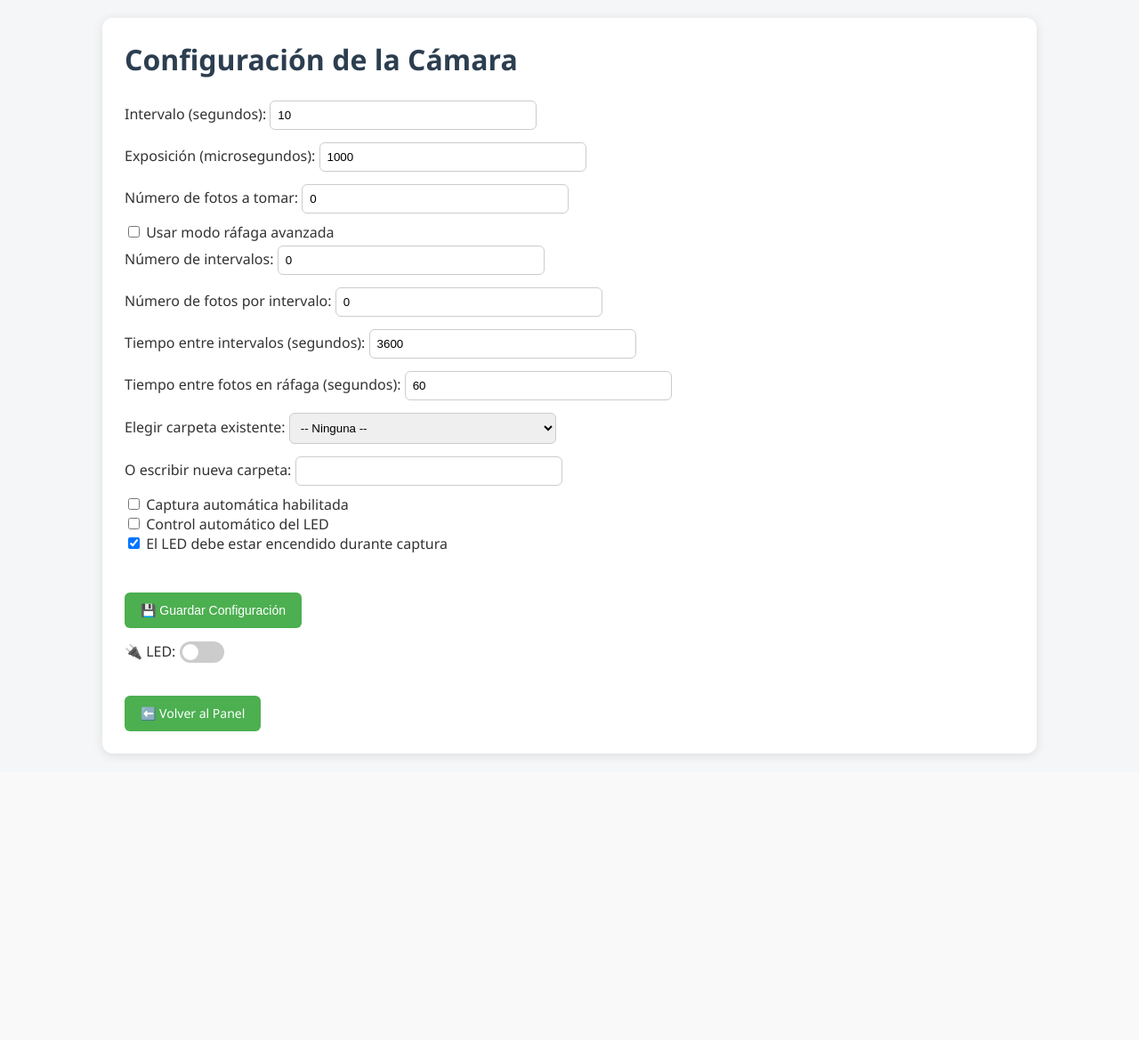
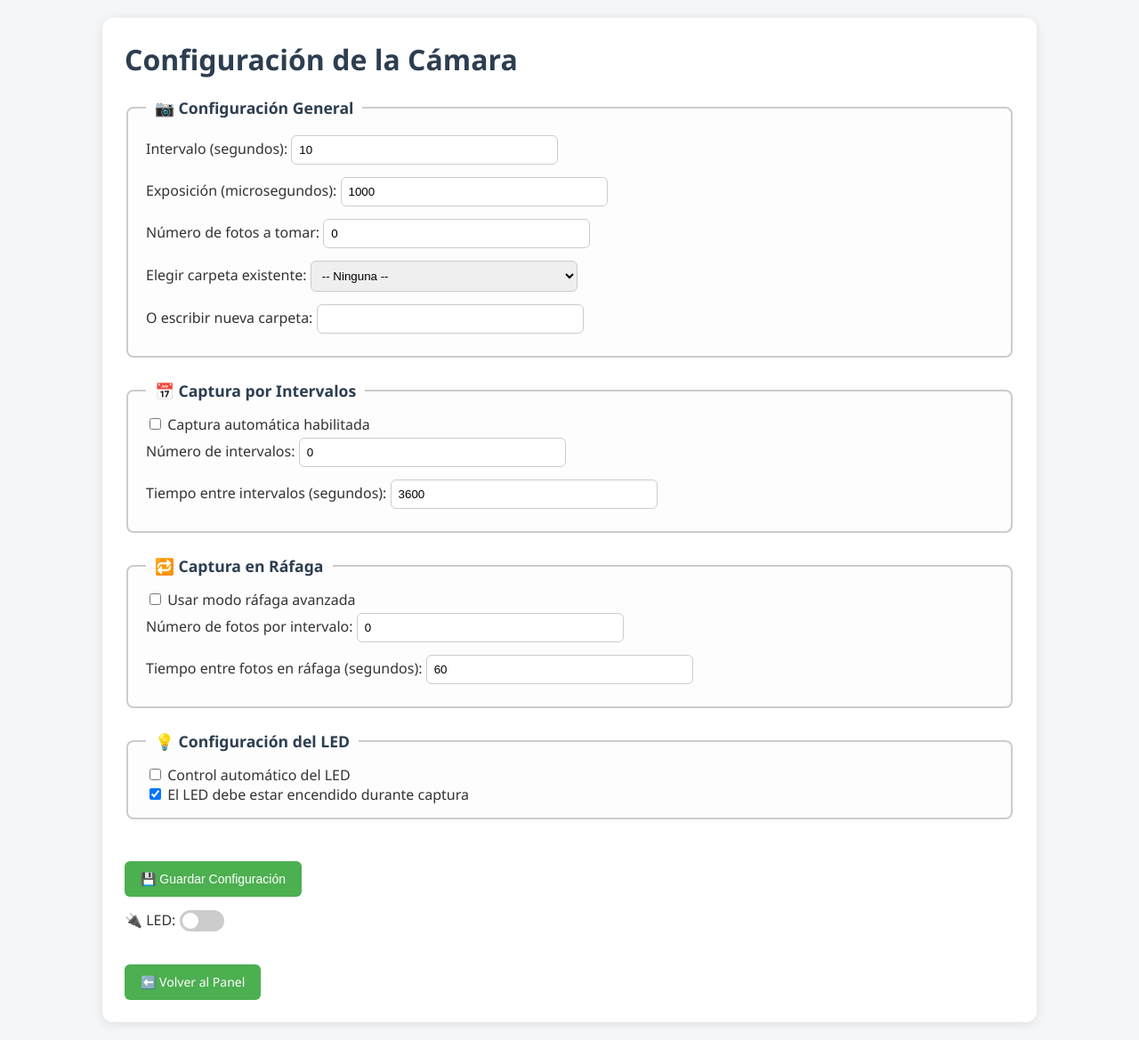
Before and after one commit to jjdoriaupv/TFG-QuantiPlant, a Flask app: page /config in a window 1280 px wide. Shown: the whole page at 89% size. Before the commit the page ends 852 px from the top, so only its background shows below. Run offline with Flask 3, Linux system fonts and the light colour scheme.

Commit message:
estilo de configuracion mas claro

```diff
--- a/web/static/style.css
+++ b/web/static/style.css
@@ -201,3 +201,18 @@ input:checked + .slider {
 input:checked + .slider:before {
     transform: translateX(26px);
 }
+
+fieldset {
+    border: 2px solid #ccc;
+    padding: 15px 20px;
+    margin-bottom: 25px;
+    border-radius: 8px;
+    background-color: #fdfdfd;
+}
+
+legend {
+    font-weight: bold;
+    color: #2c3e50;
+    padding: 0 10px;
+    font-size: 1.1em;
+}
--- a/web/templates/config.html
+++ b/web/templates/config.html
@@ -9,6 +9,10 @@
     <div class="container">
         <h1>Configuración de la Cámara</h1>
         <form method="POST" action="{{ url_for('config') }}">
+            <!-- 📷 Configuración General -->
+            <fieldset>
+                <legend>📷 Configuración General</legend>
+
                 <label for="interval">Intervalo (segundos):</label>
                 <input type="number" name="interval" min="1" value="{{ config.interval }}" required><br>
 
@@ -17,23 +21,6 @@
 
                 <label for="max_photos">Número de fotos a tomar:</label>
                 <input type="number" name="max_photos" min="0" value="{{ config.max_photos }}"><br>
-
-            <label for="burst_mode_enabled">
-                <input type="checkbox" name="burst_mode_enabled" {% if config.burst_mode_enabled %}checked{% endif %}>
-                Usar modo ráfaga avanzada
-            </label><br>
-
-            <label for="max_intervals">Número de intervalos:</label>
-            <input type="number" name="max_intervals" min="0" value="{{ config.max_intervals }}"><br>
-
-            <label for="burst_count">Número de fotos por intervalo:</label>
-            <input type="number" name="burst_count" min="0" value="{{ config.burst_count }}"><br>
-
-            <label for="interval_between_bursts">Tiempo entre intervalos (segundos):</label>
-            <input type="number" name="interval_between_bursts" min="1" value="{{ config.interval_between_bursts }}"><br>
-
-            <label for="burst_interval">Tiempo entre fotos en ráfaga (segundos):</label>
-            <input type="number" name="burst_interval" min="1" value="{{ config.burst_interval }}"><br>
 
                 <label for="folder_select">Elegir carpeta existente:</label>
                 <select name="folder_select">
@@ -45,11 +32,43 @@
 
                 <label for="save_folder">O escribir nueva carpeta:</label>
                 <input type="text" name="save_folder" value=""><br>
+            </fieldset>
+
+            <!-- 📅 Modo Captura Automática por Intervalos -->
+            <fieldset>
+                <legend>📅 Captura por Intervalos</legend>
 
                 <label>
                     <input type="checkbox" name="enabled" {% if config.enabled %}checked{% endif %}>
                     Captura automática habilitada
                 </label><br>
+
+                <label for="max_intervals">Número de intervalos:</label>
+                <input type="number" name="max_intervals" min="0" value="{{ config.max_intervals }}"><br>
+
+                <label for="interval_between_bursts">Tiempo entre intervalos (segundos):</label>
+                <input type="number" name="interval_between_bursts" min="1" value="{{ config.interval_between_bursts }}"><br>
+            </fieldset>
+
+            <!-- 🔁 Modo Ráfaga Avanzado -->
+            <fieldset>
+                <legend>🔁 Captura en Ráfaga</legend>
+
+                <label for="burst_mode_enabled">
+                    <input type="checkbox" name="burst_mode_enabled" {% if config.burst_mode_enabled %}checked{% endif %}>
+                    Usar modo ráfaga avanzada
+                </label><br>
+
+                <label for="burst_count">Número de fotos por intervalo:</label>
+                <input type="number" name="burst_count" min="0" value="{{ config.burst_count }}"><br>
+
+                <label for="burst_interval">Tiempo entre fotos en ráfaga (segundos):</label>
+                <input type="number" name="burst_interval" min="1" value="{{ config.burst_interval }}"><br>
+            </fieldset>
+
+            <!-- 💡 LED -->
+            <fieldset>
+                <legend>💡 Configuración del LED</legend>
 
                 <label>
                     <input type="checkbox" name="led_auto" {% if config.led_auto %}checked{% endif %}>
@@ -60,10 +79,12 @@
                     <input type="checkbox" name="led_enabled" {% if config.get('led_enabled', True) %}checked{% endif %}>
                     El LED debe estar encendido durante captura
                 </label><br>
+            </fieldset>
 
-            <br><br>
+            <br>
             <button class="button" type="submit">💾 Guardar Configuración</button>
         </form>
+
 
         <div class="led-switch-container">
             <form method="POST" action="{{ url_for('toggle_usb') }}" id="led-switch-form">
```
Lines whose indentation alone changed are shown as unchanged.
